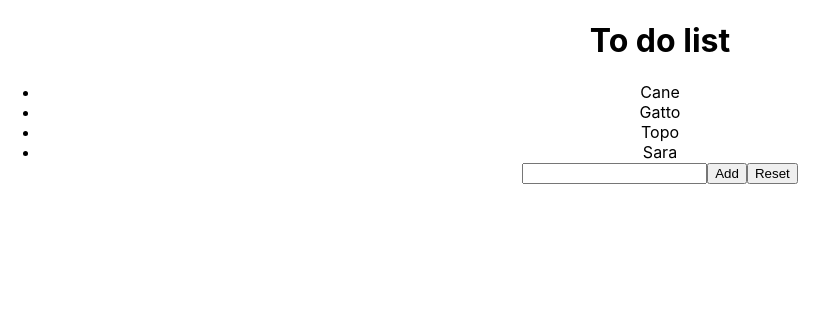
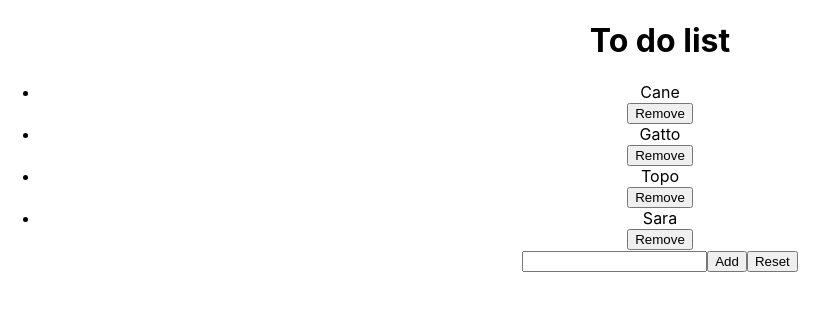
Before and after one commit to Underscore2/EserciziReact, a React (Create React App) app in the folder esercizio/: page / in a window 1280 px wide. Shown: the top 310 px of the page, without its empty margins (0-838 px from the left). Built offline with nearby package versions, Linux system fonts and the light colour scheme.

Commit message:
List 04 - Done

```diff
--- a/esercizio/src/TodoList.js
+++ b/esercizio/src/TodoList.js
@@ -7,21 +7,36 @@ class TodoList extends React.Component {
         todos: ['Cane', 'Gatto', 'Topo', 'Sara'],
         value: ''
     }
-    resetList = ()=>{ this.setState({todos:['Cane', 'Gatto', 'Topo', 'Sara']})}
+
+    resetList = () => { this.setState({ todos: ['Cane', 'Gatto', 'Topo', 'Sara'] }) }
     inputSaver = (event) => this.setState({ value: event.target.value });
     dataPusher = () => {
         this.setState((state) => {
 
             return {
                 todos: state.todos.concat(this.state.value),
-                value: state.value=''
+                value: state.value = ''
 
 
             }
         })
     }
 
+  /*   removeItem = (index) => {
+        this.setState((state) => {
+            const array = state.todos.splice(index,1)
+            return{todos:state.todos}
 
+        })
+    } */
+
+    removeItem = (todo) => {
+        this.setState((state) => {
+            const array = state.todos.filter((item)=>{return item !== todo})
+            return {todos: state.todo= array}
+
+        })
+    }
     render() {
         return (
             <>
@@ -29,11 +44,15 @@ class TodoList extends React.Component {
                     <h1>To do list</h1>
                     {this.state.todos.map((todo, index) => {
                         return (
-                            <li key={index}>{todo}</li>
+                            <div>
+                                <li name='li' key={index}>{todo}</li> <button key={index+'btn'} onClick={()=>{this.removeItem(todo)}}>Remove</button>
+                            </div>
+
+
                         )
                     })}
-                    <input type="text" name='inputin' value={this.state.value}onChange={this.inputSaver}></input>
-                    <button  onClick={this.dataPusher}>
+                    <input type="text" name='inputin' value={this.state.value} onChange={this.inputSaver}></input>
+                    <button onClick={this.dataPusher}>
                         Add
                     </button>
                     <button onClick={this.resetList}> Reset </button>
```
